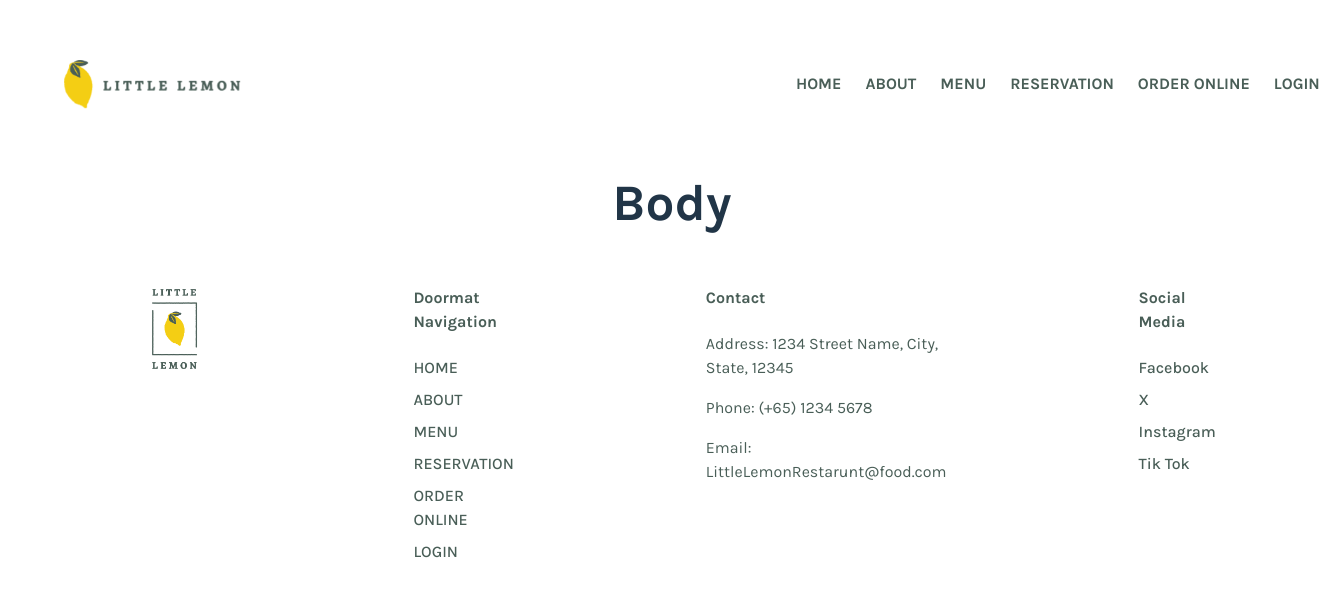
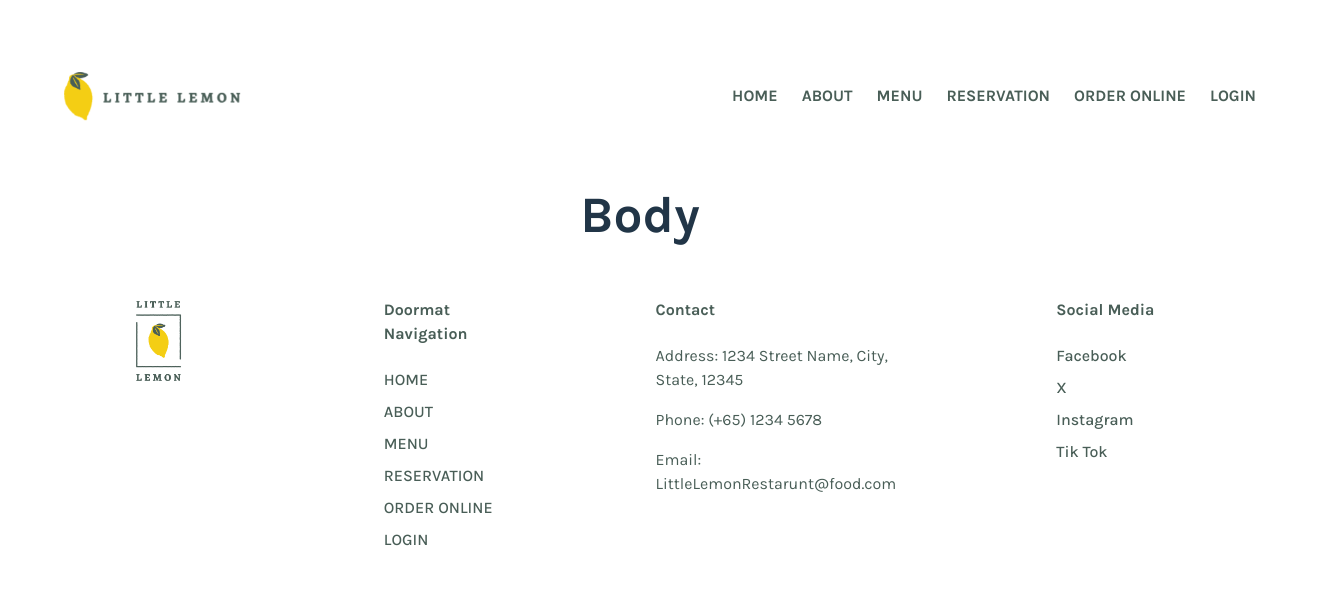
Before and after one commit to freshwaterlemon/little-lemon-meta-capstone, a React (Vite) app: page / in a window 1280 px wide. Shown: the part 104-700 px from the top of the page, 1344 px wide, since content can reach past the window. Built offline with nearby package versions, Linux system fonts and the light colour scheme; a web font is replaced by a local one.

Commit message:
Update Footer.css

```diff
--- a/src/components/Footer.css
+++ b/src/components/Footer.css
@@ -10,7 +10,7 @@
 .contact,
 .social-media {
 	flex: 1;
-	padding: 0 6rem;
+	padding: 0 5rem;
     margin: 0 auto;
 }
 
```
